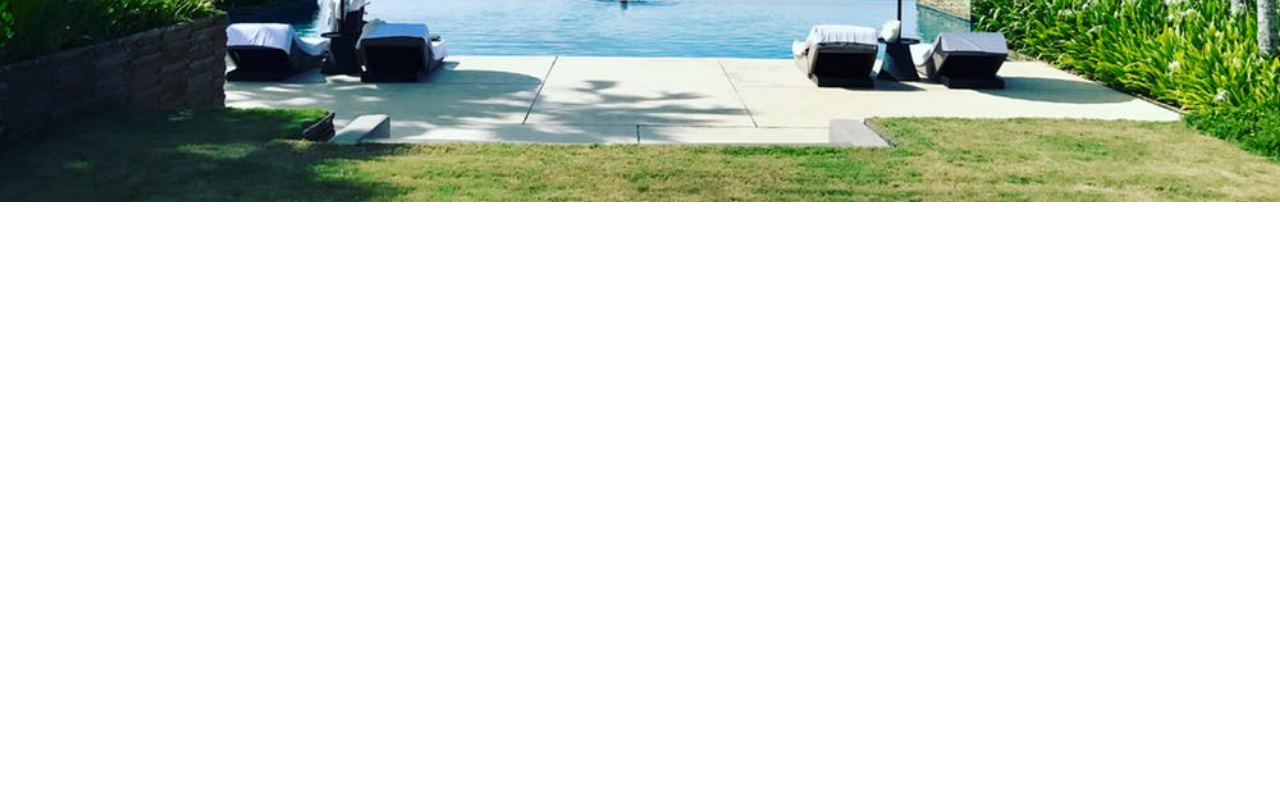
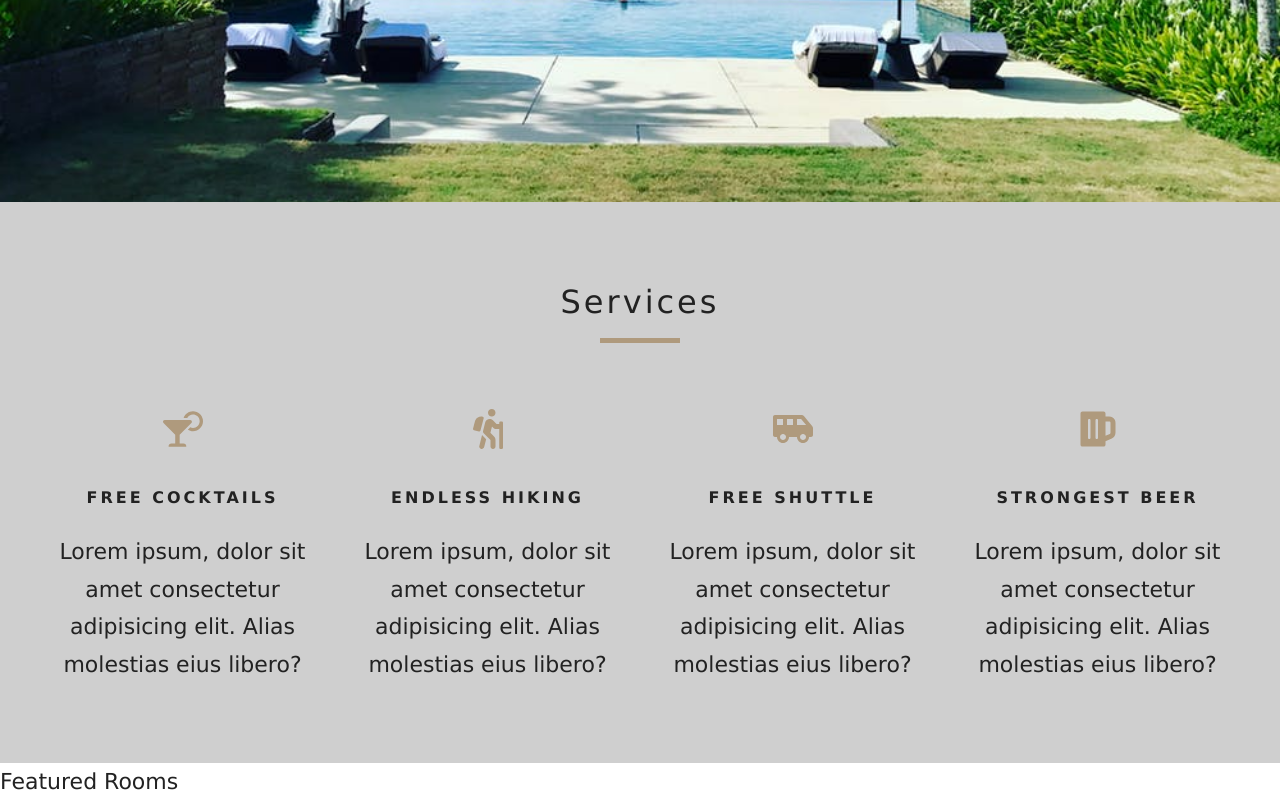
Before and after one commit to MelissaAstbury/beach-resort, a React (Create React App) app: page / in a window 1280 px wide. Shown: the part 598-1398 px from the top of the page. Before the commit the page ends 800 px from the top, so only its background shows below. Built offline with nearby package versions, Linux system fonts and the light colour scheme.

Commit message:
used context API to pass down props. This is currently only being rendered in the console for test purposes

```diff
--- a/src/App.scss
+++ b/src/App.scss
@@ -252,6 +252,7 @@
 }
 .services h6 {
   letter-spacing: var(--mainSpacing);
+  text-transform: uppercase;
 }
 .services p {
   width: 80%;
--- /dev/null
+++ b/src/components/FeaturedRooms/FeaturedRooms.js
@@ -0,0 +1,15 @@
+import React, { useContext } from "react";
+
+import { RoomContext } from "../../context/RoomContext";
+
+const FeaturedRooms = () => {
+  const { hello } = useContext(RoomContext);
+  console.log(hello);
+  return (
+    <div>
+      <p>Featured Rooms</p>
+    </div>
+  );
+};
+
+export default FeaturedRooms;
--- /dev/null
+++ b/src/components/ServicesSection/ServicesSection.js
@@ -0,0 +1,53 @@
+import React, { useState } from "react";
+
+import { FaCocktail, FaHiking, FaShuttleVan, FaBeer } from "react-icons/fa";
+
+import Title from "../Title/Title";
+
+const ServicesSection = () => {
+  const [services, setServices] = useState([
+    {
+      icon: <FaCocktail />,
+      title: "Free Cocktails",
+      info:
+        "Lorem ipsum, dolor sit amet consectetur adipisicing elit. Alias molestias eius libero?",
+    },
+    {
+      icon: <FaHiking />,
+      title: "Endless Hiking",
+      info:
+        "Lorem ipsum, dolor sit amet consectetur adipisicing elit. Alias molestias eius libero?",
+    },
+    {
+      icon: <FaShuttleVan />,
+      title: "Free Shuttle",
+      info:
+        "Lorem ipsum, dolor sit amet consectetur adipisicing elit. Alias molestias eius libero?",
+    },
+    {
+      icon: <FaBeer />,
+      title: "Strongest Beer",
+      info:
+        "Lorem ipsum, dolor sit amet consectetur adipisicing elit. Alias molestias eius libero?",
+    },
+  ]);
+
+  return (
+    <section className="services">
+      <Title title="Services" />
+      <div className="services-center">
+        {services.map((item, index) => {
+          return (
+            <article key={index} className="service">
+              <span>{item.icon}</span>
+              <h6>{item.title}</h6>
+              <p>{item.info}</p>
+            </article>
+          );
+        })}
+      </div>
+    </section>
+  );
+};
+
+export default ServicesSection;
--- /dev/null
+++ b/src/components/Title/Title.js
@@ -0,0 +1,12 @@
+import React from "react";
+
+const Title = ({ title }) => {
+  return (
+    <div className="section-title">
+      <h4>{title}</h4>
+      <div></div>
+    </div>
+  );
+};
+
+export default Title;
--- a/src/containers/ErrorPage/ErrorPage.js
+++ b/src/containers/ErrorPage/ErrorPage.js
@@ -1,9 +1,20 @@
 import React from "react";
 
+import { Link } from "react-router-dom";
+
 import Hero from "../../components/Hero/Hero";
+import Banner from "../../components/Banner/Banner";
 
 const ErrorPage = () => {
-  return <Hero />;
+  return (
+    <Hero>
+      <Banner title="404" subtitle="Page Not Found">
+        <Link to="/" className="btn-primary">
+          Return Home
+        </Link>
+      </Banner>
+    </Hero>
+  );
 };
 
 export default ErrorPage;
--- a/src/containers/Home/Home.js
+++ b/src/containers/Home/Home.js
@@ -4,16 +4,25 @@
 
 import Hero from "../../components/Hero/Hero";
 import Banner from "../../components/Banner/Banner";
+import ServicesSection from "../../components/ServicesSection/ServicesSection";
+import FeaturedRooms from "../../components/FeaturedRooms/FeaturedRooms";
 
 const Home = () => {
   return (
+    <>
       <Hero>
-      <Banner title="Luxurious Rooms" subtitle="Deluxe Rooms starting at $399">
+        <Banner
+          title="Luxurious Rooms"
+          subtitle="Deluxe Rooms starting at $399"
+        >
           <Link to="/rooms" className="btn-primary">
             Our Rooms
           </Link>
         </Banner>
       </Hero>
+      <ServicesSection />
+      <FeaturedRooms />
+    </>
   );
 };
 
--- a/src/containers/Rooms/Rooms.js
+++ b/src/containers/Rooms/Rooms.js
@@ -1,9 +1,20 @@
 import React from "react";
 
+import { Link } from "react-router-dom";
+
 import Hero from "../../components/Hero/Hero";
+import Banner from "../../components/Banner/Banner";
 
 const Rooms = () => {
-  return <Hero hero="roomsHero" />;
+  return (
+    <Hero hero="roomsHero">
+      <Banner title="Our Rooms">
+        <Link to="/" className="btn-primary">
+          Return Home
+        </Link>
+      </Banner>
+    </Hero>
+  );
 };
 
 export default Rooms;
--- /dev/null
+++ b/src/context/RoomContext.js
@@ -0,0 +1,24 @@
+import React, { createContext, useState } from "react";
+
+export const RoomContext = createContext();
+
+const RoomProvider = (props) => {
+  // const initialState = JSON.parse(localStorage.getItem("rooms")) || [];
+
+  // const [room, setRoom] = useState(initialState);
+  const hello = "hello";
+  return (
+    <RoomContext.Provider
+      value={{
+        hello,
+      }}
+    >
+      {props.children}
+    </RoomContext.Provider>
+  );
+};
+
+// const RoomConsumer = RoomContext.Consumer;
+
+export default RoomProvider;
+// export { RoomProvider, RoomContext, RoomConsumer };
--- a/src/index.js
+++ b/src/index.js
@@ -2,11 +2,14 @@
 import ReactDOM from "react-dom";
 import "./index.scss";
 import { BrowserRouter as Router } from "react-router-dom";
+import RoomContextProvider from "./context/RoomContext";
 import App from "./App";
 
 ReactDOM.render(
-  <Router>
-    <App />
-  </Router>,
+  <RoomContextProvider>
+    <Router>
+      <App />
+    </Router>
+  </RoomContextProvider>,
   document.getElementById("root")
 );
```
Lines whose indentation alone changed are shown as unchanged.
